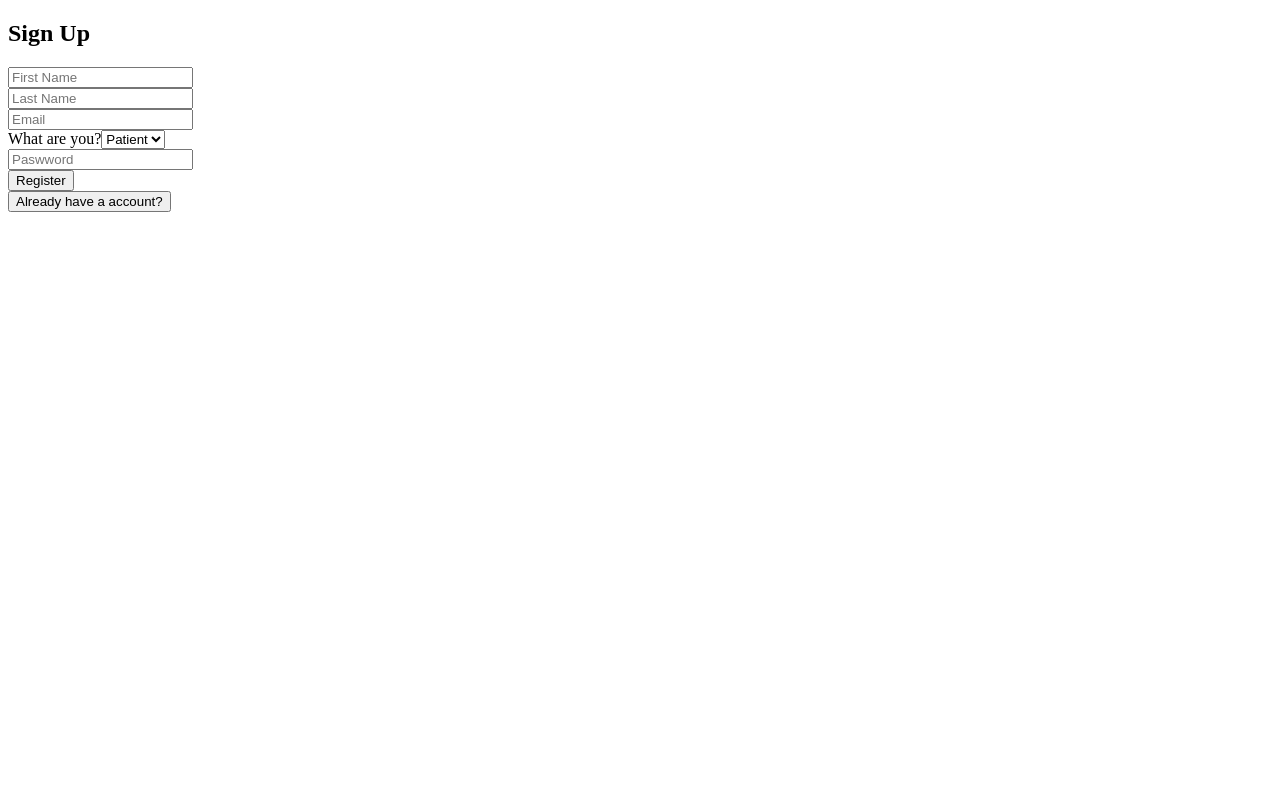
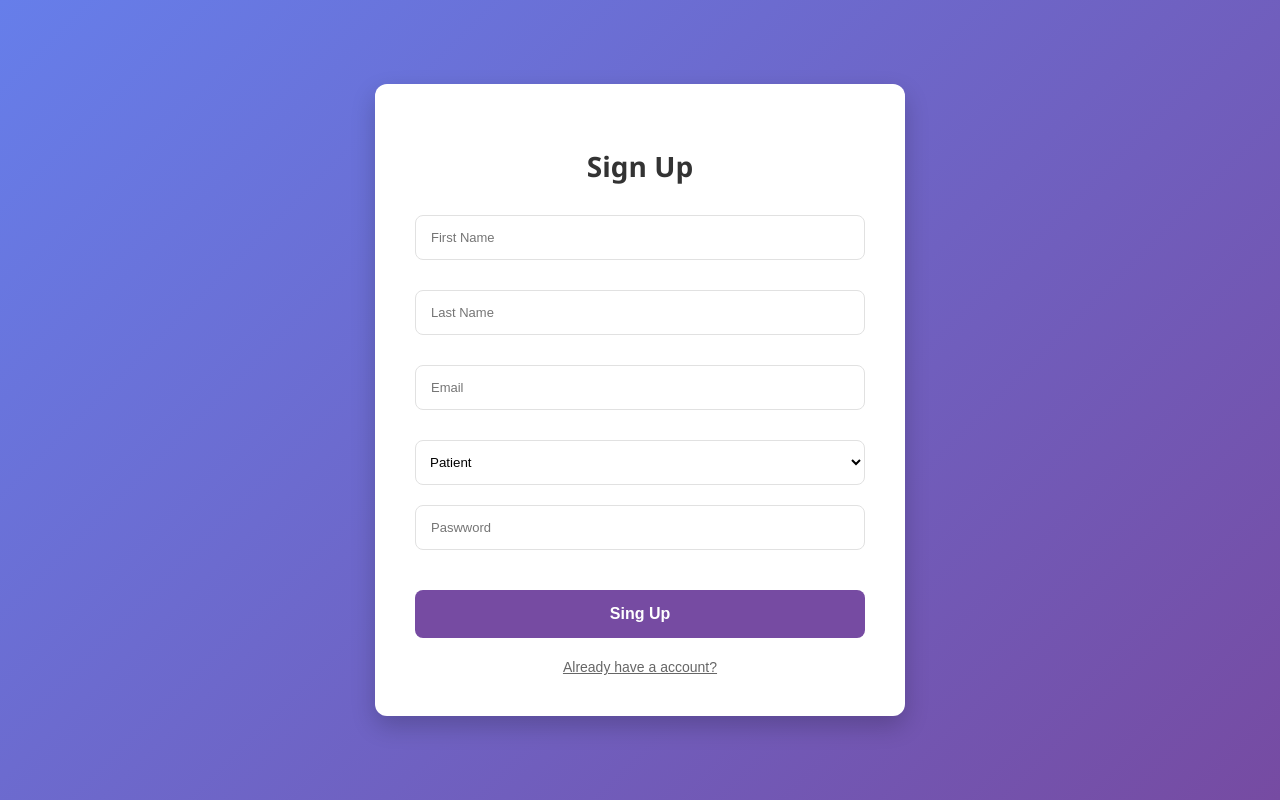
Before and after one commit to dncworking/pet-Clinic, a React (Vite) app in the folder front/: page /signup in a window 1280 px wide. Built offline with nearby package versions, Linux system fonts and the light colour scheme.

Commit message:
created styles for login and signUp forms

```diff
--- a/front/src/index.css
+++ b/front/src/index.css
@@ -0,0 +1,6 @@
+html, body {
+  margin: 0;
+  padding: 0;
+  width: 100%;
+  height: 100%;
+}
--- a/front/src/main.jsx
+++ b/front/src/main.jsx
@@ -1,8 +1,8 @@
 import { StrictMode } from "react";
 import { createRoot } from "react-dom/client";
-
 import App from "./App.jsx";
 import { BrowserRouter } from "react-router-dom";
+import "./index.css";
 
 createRoot(document.getElementById("root")).render(
   <StrictMode>
--- a/front/src/pages/LoginForm.jsx
+++ b/front/src/pages/LoginForm.jsx
@@ -1,5 +1,6 @@
 import { useForm } from "react-hook-form";
 import { useNavigate } from "react-router-dom";
+import styles from "../styles/Forms.module.css";
 
 function LoginForm() {
   const navigate = useNavigate();
@@ -15,29 +16,44 @@ function LoginForm() {
 
   return (
     <>
-      <form onSubmit={handleSubmit(onSubmit)}>
-        <h2>Login</h2>
-        <section>
-          <div>
+      <main className={styles.pageWrapper}>
+        <form className={styles.form} onSubmit={handleSubmit(onSubmit)}>
+          <h2 className={styles.header}>Login</h2>
+
+          <div className={styles.inputGroup}>
             <input
+              className={styles.input}
               type="email"
               placeholder="Email"
               {...register("email", { required: "Email is required" })}
             />
-            {errors.email && <p>{errors.email.message}</p>}
+            {errors.email && (
+              <p className={styles.errorText}>{errors.email.message}</p>
+            )}
           </div>
-          <div>
+          <div className={styles.inputGroup}>
             <input
+              className={styles.input}
               type="password"
               placeholder="Password"
               {...register("password", { required: "Password is required" })}
             />
-            {errors.password && <p>{errors.password.message}</p>}
+            {errors.password && (
+              <p className={styles.errorText}>{errors.password.message}</p>
+            )}
           </div>
-        </section>
-        <button type="submit">Log In</button>
-        <p onClick={() => navigate("/signup")}>Don't have an account? Sign Up</p>
-      </form>
+
+          <button className={styles.submitBtn} type="submit">
+            Log In
+          </button>
+          <button
+            className={styles.loginLink}
+            onClick={() => navigate("/signup")}
+          >
+            Don't have an account? Sign Up
+          </button>
+        </form>
+      </main>
     </>
   );
 }
--- a/front/src/pages/SignUpForm.jsx
+++ b/front/src/pages/SignUpForm.jsx
@@ -1,5 +1,6 @@
 import { useForm } from "react-hook-form";
 import { useNavigate } from "react-router-dom";
+import styles from "../styles/Forms.module.css";
 function SignUpForm() {
   const navigate = useNavigate();
   const {
@@ -13,27 +14,37 @@ function SignUpForm() {
   };
   return (
     <>
-      <form onSubmit={handleSubmit(onSubmit)}>
-        <h2>Sign Up</h2>
-        <section>
-          <div>
+      <main className={styles.pageWrapper}>
+        <form className={styles.form} onSubmit={handleSubmit(onSubmit)}>
+          <h2 className={styles.header}>Sign Up</h2>
+
+          <div className={styles.inputGroup}>
             <input
+              className={styles.input}
               type="text"
               placeholder="First Name"
-              {...register("firstName", { required: "First name is required" })}
+              {...register("firstName", {
+                required: "First name is required",
+              })}
             />
-            {errors.firstName && <p>{errors.firstName.message}</p>}
+            {errors.firstName && (
+              <p className={styles.errorText}>{errors.firstName.message}</p>
+            )}
           </div>
-          <div>
+          <div className={styles.inputGroup}>
             <input
+              className={styles.input}
               type="text"
               placeholder="Last Name"
               {...register("lastName", { required: "Last name is required" })}
             />
-            {errors.lastName && <p>{errors.lastName.message}</p>}
+            {errors.lastName && (
+              <p className={styles.errorText}>{errors.lastName.message}</p>
+            )}
           </div>
-          <div>
+          <div className={styles.inputGroup}>
             <input
+              className={styles.input}
               type="email"
               placeholder="Email"
               {...register("email", {
@@ -44,20 +55,22 @@ function SignUpForm() {
                 },
               })}
             />
-            {errors.email && <p>{errors.email.message}</p>}
+            {errors.email && (
+              <p className={styles.errorText}>{errors.email.message}</p>
+            )}
           </div>
           <div>
-            <label htmlFor="role">What are you?</label>
             <select
-              id="role"
+              className={styles.select}
               {...register("role", { required: true })}
             >
               <option value="patient">Patient</option>
               <option value="admin">Admin</option>
             </select>
           </div>
-          <div>
+          <div className={styles.inputGroup}>
             <input
+              className={styles.input}
               type="password"
               placeholder="Paswword"
               {...register("password", {
@@ -68,14 +81,22 @@ function SignUpForm() {
                 },
               })}
             />
-            {errors.password && <p>{errors.password.message}</p>}
+            {errors.password && (
+              <p className={styles.errorText}>{errors.password.message}</p>
+            )}
           </div>
-        </section>
-        <button type="submit">Register</button>
-      </form>
-      <button onClick={() => navigate("/login")}>
-        Already have a account?
-      </button>
+
+          <button className={styles.submitBtn} type="submit">
+            Sing Up
+          </button>
+          <button
+            className={styles.loginLink}
+            onClick={() => navigate("/login")}
+          >
+            Already have a account?
+          </button>
+        </form>
+      </main>
     </>
   );
 }
--- /dev/null
+++ b/front/src/styles/Forms.module.css
@@ -0,0 +1,105 @@
+.pageWrapper {
+  display: flex;
+  justify-content: center;
+  align-items: center;
+  min-height: 100vh;
+  background: linear-gradient(135deg, #667eea 0%, #764ba2 100%);
+  font-family: "Segoe UI", Tahoma, Geneva, Verdana, sans-serif;
+}
+
+.form {
+  background-color: #ffffff;
+  padding: 40px;
+  border-radius: 12px;
+  width: 100%;
+  max-width: 450px;
+  box-shadow: 0 10px 25px rgba(0, 0, 0, 0.2);
+}
+
+.header {
+  text-align: center;
+  color: #333;
+  margin-bottom: 30px;
+  font-size: 28px;
+  font-weight: 600;
+}
+
+.inputGroup {
+  margin-bottom: 30px;
+  position: relative;
+  display: flex;
+  flex-direction: column;
+}
+
+.input {
+  width: 100%;
+  height: 45px;
+  padding: 0 15px;
+  border: 1.5px solid #e1e1e1;
+  border-radius: 8px;
+  font-size: 13px;
+  transition: all 0.3s ease;
+  box-sizing: border-box;
+}
+
+.input:focus {
+  outline: none;
+  border-color: #764ba2;
+  box-shadow: 0 0 0 3px rgba(118, 75, 162, 0.1);
+}
+
+.select {
+  width: 100%;
+  height: 45px;
+  padding: 0 10px;
+  border: 1.5px solid #e1e1e1;
+  border-radius: 8px;
+  background-color: white;
+  margin-bottom: 20px;
+}
+
+.errorText {
+  color: #dc3545;
+  font-size: 13px;
+  margin-top: 5px;
+  font-weight: 500;
+  position: absolute; /* Išima tekstą iš bendro formos srauto */
+  bottom: -18px; /* Pastumia klaidą po inputu (tikslus skaičius priklauso nuo šrifto) */
+  left: 0;
+  margin: 0;
+}
+
+.submitBtn {
+  width: 100%;
+  height: 48px;
+  background-color: #764ba2;
+  color: white;
+  border: none;
+  border-radius: 8px;
+  font-size: 16px;
+  font-weight: 600;
+  cursor: pointer;
+  transition: background-color 0.3s;
+  margin-top: 10px;
+}
+
+.submitBtn:hover {
+  background-color: #5a3a8a; /* Šiek tiek tamsesnė užvedus pelę */
+}
+
+.loginLink {
+  display: block;
+  text-align: center;
+  margin-top: 20px;
+  background: none;
+  border: none;
+  color: #666;
+  text-decoration: underline;
+  cursor: pointer;
+  font-size: 14px;
+  width: 100%;
+}
+
+.loginLink:hover {
+  color: #764ba2;
+}
```
